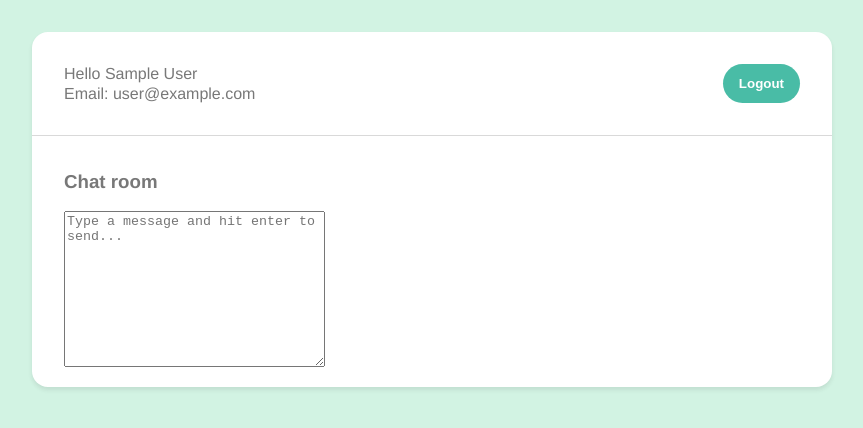
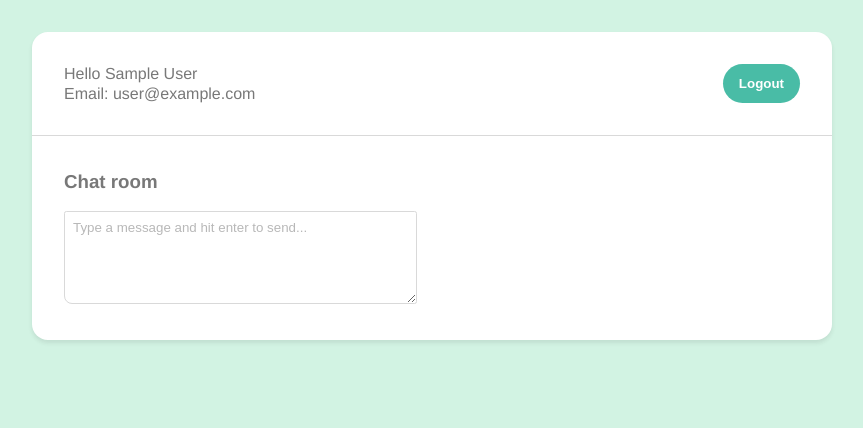
Before and after one commit to midlantica/live-chat, a Vue app: page /chatroom in a window 1280 px wide. Shown: the top 428 px of the page, without its empty margins (208-1071 px from the left). Built offline with nearby package versions, Linux system fonts and the light colour scheme; no server answers; sample sign-in values are in the browser's storage.

Commit message:
stylin chat form

```diff
--- a/src/assets/styles.css
+++ b/src/assets/styles.css
@@ -45,7 +45,7 @@ body {
 button {
   text-decoration: none;
   background: var(--button-bkgd);
-  color:var(--white);
+  color: var(--white);
   font-weight: bold;
   border: 0;
   border-radius: var(--border-radius);
--- a/src/components/newChatForm.vue
+++ b/src/components/newChatForm.vue
@@ -2,8 +2,8 @@
   <form>
     <textarea
       name=""
-      cols="30"
-      rows="10"
+      cols="40"
+      rows="5"
       placeholder="Type a message and hit enter to send..."
       v-model="message"
       @keypress.enter.prevent="handleSubmit"
@@ -35,6 +35,25 @@
   }
 </script>
 
-<style>
+<style scoped>
+  textarea {
+    border: var(--input-borders);
+    border-radius: .15rem .15rem .15rem .5rem ;
+    padding: .5rem;
+    font-family: sans-serif;
+    font-weight: light;
+    color: var(--brand);
+  }
+
+  textarea::placeholder {
+    color: rgb(184, 184, 184);
+  }
+
+  textarea:focus {
+    border: 1px hsl(0, 0%, 85%) solid;
+    outline: none;
+    background: rgb(252, 255, 220);
+  }
+
 
 </style>
--- a/src/views/Chatroom.vue
+++ b/src/views/Chatroom.vue
@@ -32,6 +32,6 @@
 
 <style>
   .chat-wrapper {
-    padding: 1rem 2rem;
+    padding: 1rem 2rem 2rem;
   }
 </style>
```
